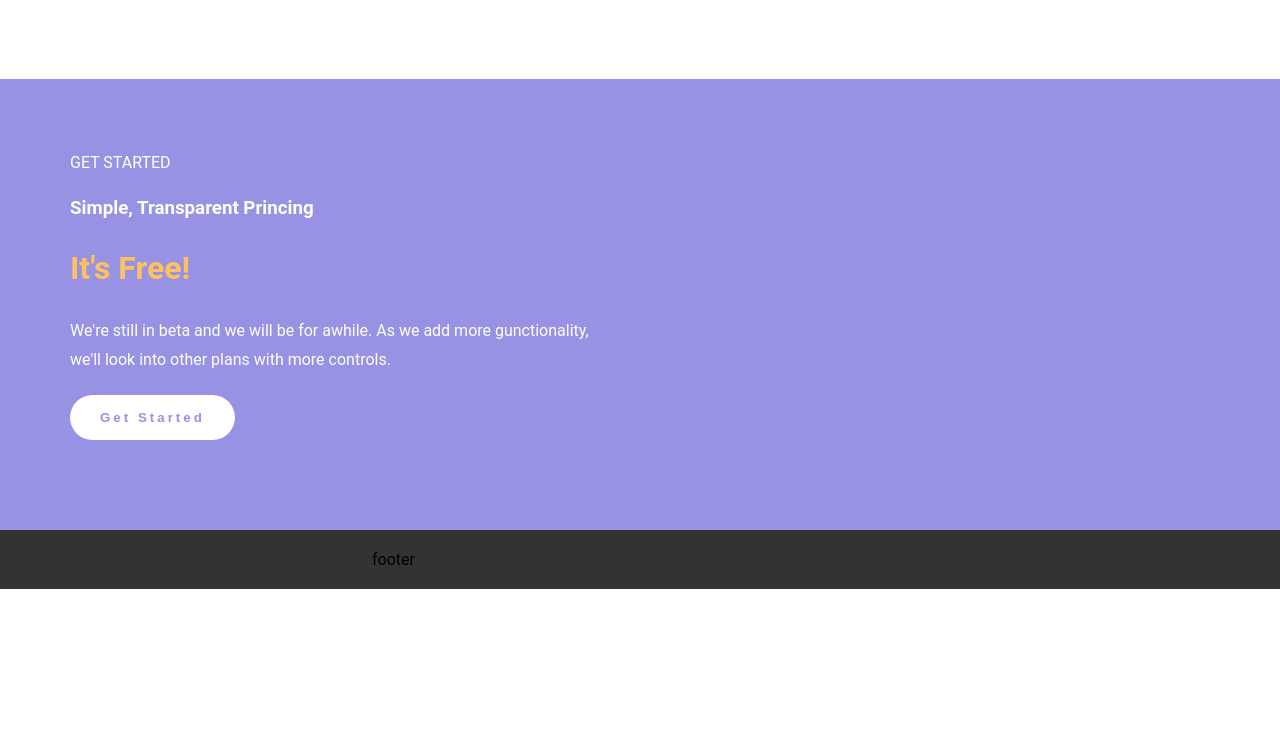
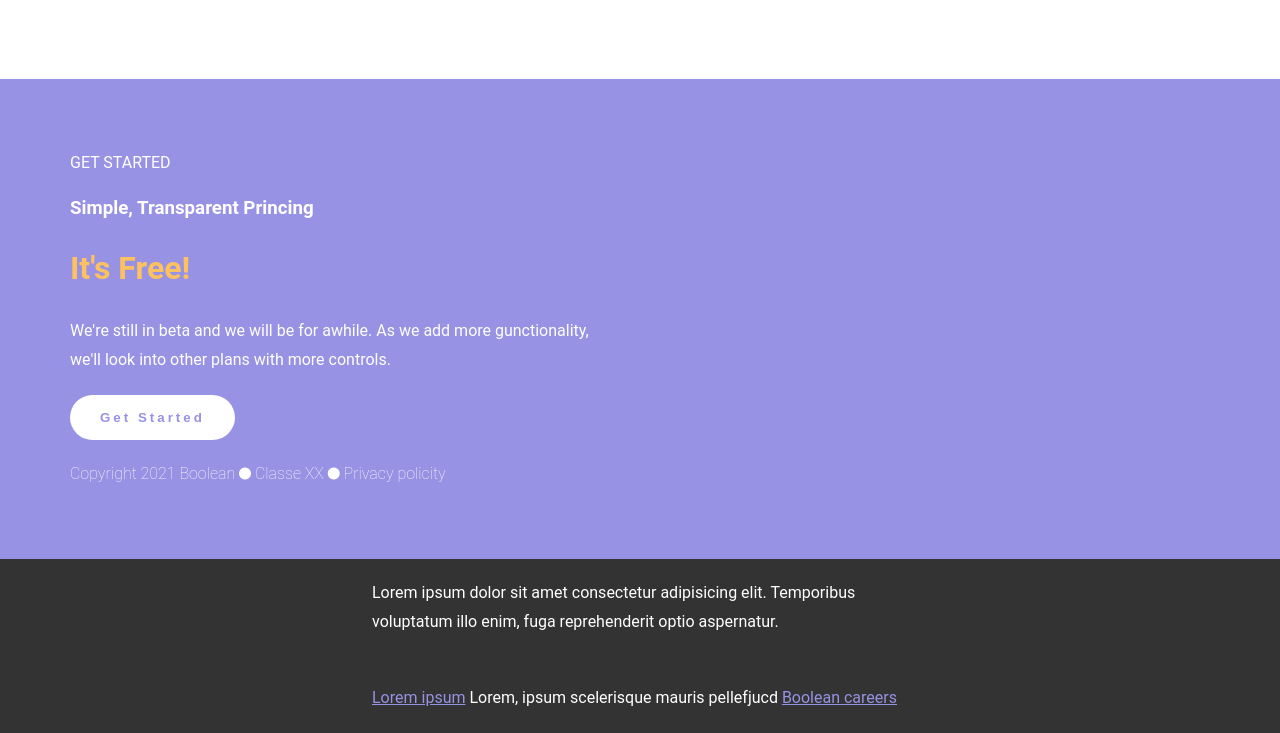
Before and after one commit to adrisala20/htmlcss-responsive-layout, a plain HTML site: page index.html in a window 1280 px wide. Shown: the part 7184-7917 px from the top of the page. Before the commit the page ends 7773 px from the top, so only its background shows below. Drawn offline with Linux system fonts and the light colour scheme.

Commit message:
add footer

```diff
--- a/css/style.css
+++ b/css/style.css
@@ -144,6 +144,12 @@ button {
   .text-oblique {
     font-style: oblique;
   }
+  .text-small {
+    font-weight: lighter;
+  }
+  .text-underline {
+    text-decoration: underline;
+  }
   .small-rounded {
     border-radius: 20px;
   }
--- a/index.html
+++ b/index.html
@@ -217,12 +217,21 @@
                 <button class="button big-rounded strong color-section-main background-color-section2-main">
                     Get Started
                 </button>
+                <p class="text-small  color-section2-main">
+                    Copyright 2021 Boolean <i class="fa-solid fa-circle fa-xs"></i> Classe XX <i class="fa-solid fa-circle fa-xs"></i>
+                    <a href="#">Privacy policity</a>
+                </p>
             </div>
         </section>
     </main>
-    <footer class="margin-x-auto background-color-footer">
-        <div class="container margin-x-auto">
-            footer
+    <footer class=" background-color-footer justify-center ">
+        <div class="container">
+            <p class="color-section2-main m-bottom3em">
+                Lorem ipsum dolor sit amet consectetur adipisicing elit. Temporibus voluptatum illo enim, fuga reprehenderit optio aspernatur.
+            </p>
+            <p class="color-section2-main m-top3em"><span class="color-section-main text-underline"> Lorem ipsum</span> Lorem, ipsum scelerisque mauris pellefjucd
+            <span class="color-section-main text-underline">Boolean careers </span>
+            </p>
         </div>
     </footer>
 </body>
```
